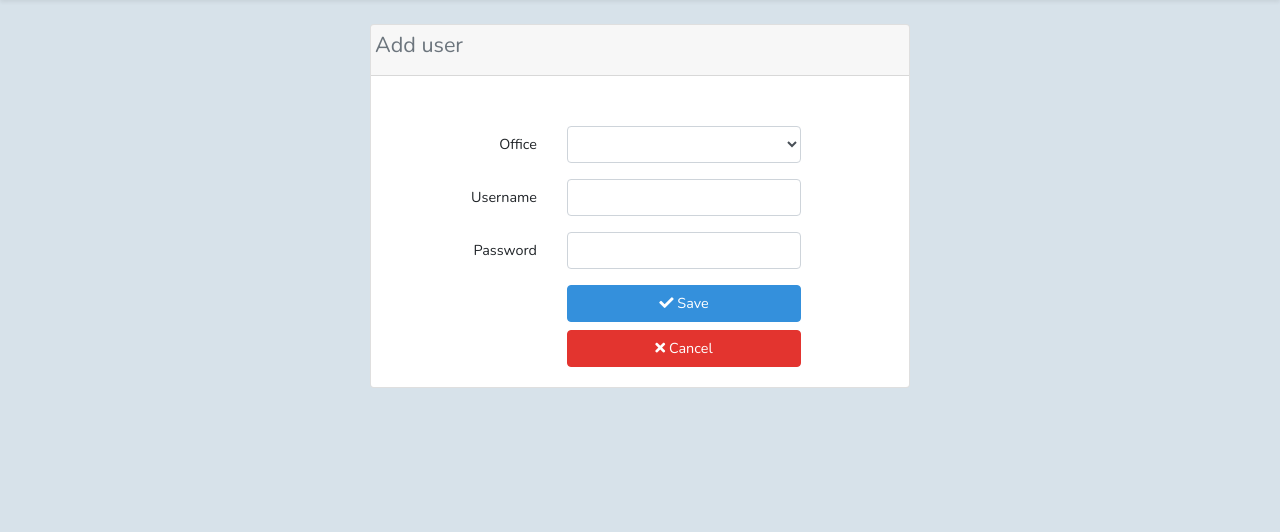
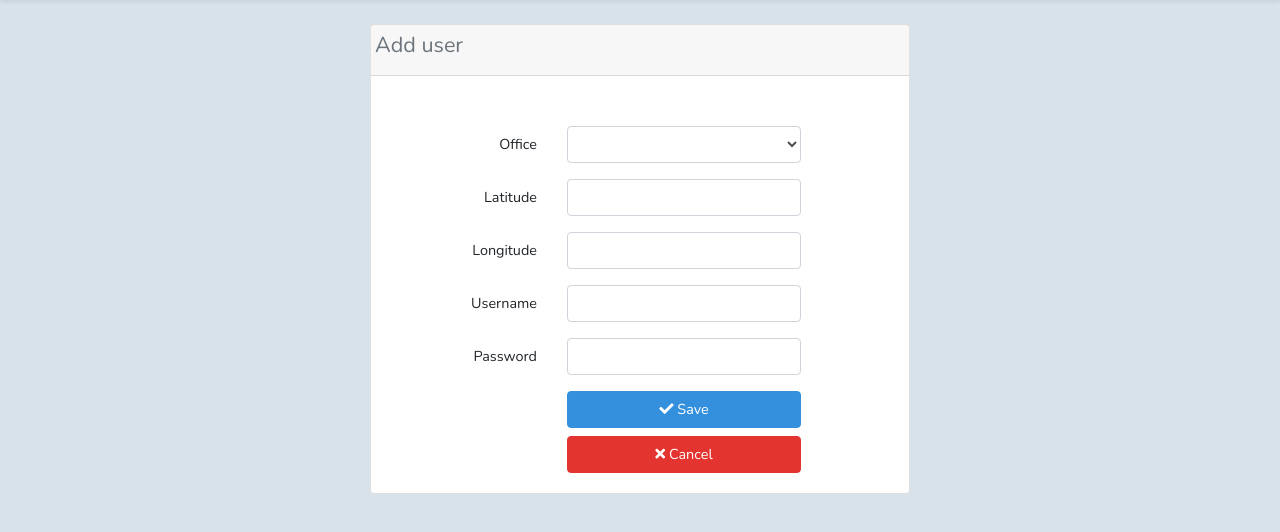
Before and after one commit to javarex/triage, a Laravel app: page /office/create in a window 1280 px wide. Shown: the part 55-587 px from the top of the page. Run offline with Laravel 8, Linux system fonts and the light colour scheme; the visitor is signed in with stand-in values (Sample User, id 1); data that the repository does not hold is empty; style sheets or scripts are compiled from the project's sources.

```diff
--- a/app/Office.php
+++ b/app/Office.php
@@ -6,7 +6,7 @@ use Illuminate\Database\Eloquent\Model;
 
 class Office extends Model
 {
-    protected $fillable = ['name','used'];
+    protected $fillable = ['name','used','longitude','latitude'];
 
     protected $dates = ['created_at', 'updated_at'];
 
--- a/resources/views/office/create.blade.php
+++ b/resources/views/office/create.blade.php
@@ -43,6 +43,23 @@
                             </div>
 
                             <div class="form-group row">
+                                <label for="latitude" class="col-md-4 col-form-label text-md-right text-no-">{{__('Latitude')}}</label>
+
+                                <div class="col-md-6">
+                                    <input type="text" class="form-control @error('latitude') is-invalid @enderror" name="latitude" id="latitude" value="{{ old('latitude') }}">
+                                </div>
+                            </div>
+
+                            <div class="form-group row">
+                                <label for="longitude" class="col-md-4 col-form-label text-md-right text-no-">{{__('Longitude')}}</label>
+
+                                <div class="col-md-6">
+                                    <input type="text" class="form-control @error('longitude') is-invalid @enderror" name="longitude" id="longitude" value="{{ old('longitude') }}">
+                                </div>
+                            </div>
+
+
+                            <div class="form-group row">
                                 <label for="username" class="col-md-4 col-form-label text-md-right text-no-">{{__('Username')}}</label>
 
                                 <div class="col-md-6">
```
